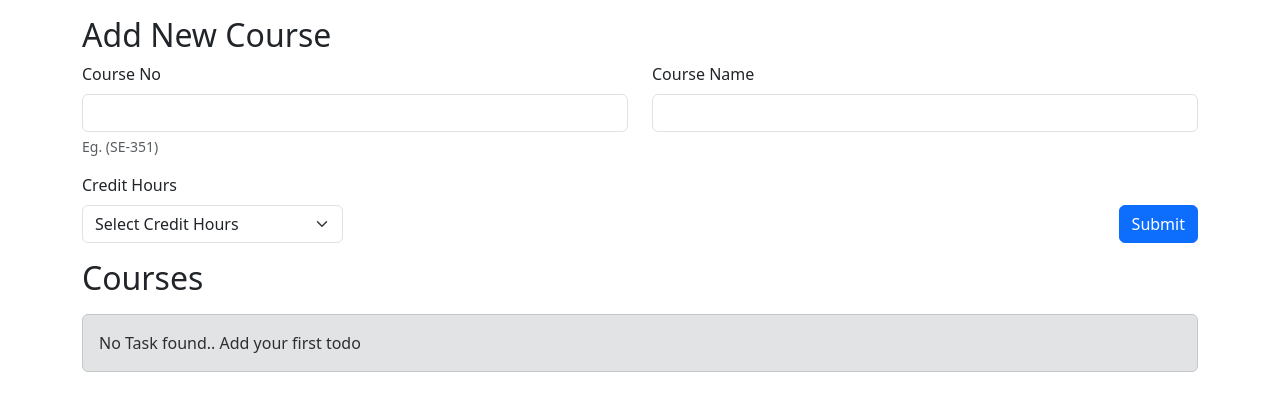
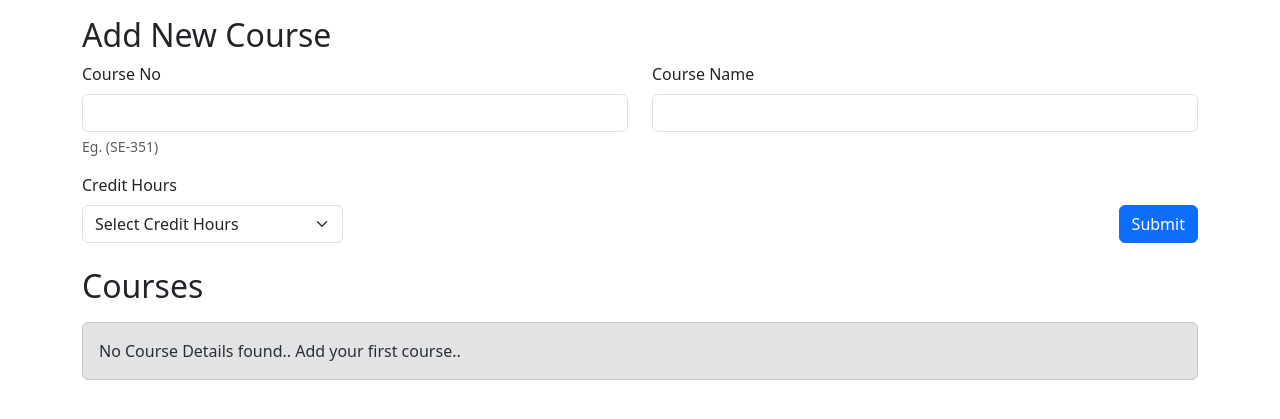
Before and after one commit to alishah18105/Flask-Practice, a Flask app: page /course in a window 1280 px wide. Shown: the part 56-475 px from the top of the page. Run offline with Flask 3, Linux system fonts and the light colour scheme; data that the repository does not hold is empty.

Commit message:
Read Operation Done

```diff
--- a/Student Management System/app.py
+++ b/Student Management System/app.py
@@ -1,21 +1,26 @@
 import os
 from flask import Flask, request, render_template, redirect
 from flask_sqlalchemy import SQLAlchemy
+from models import Student, Course, db, Student_Info
 
 app = Flask(__name__)
-SQLALCHEMY_DATABASE_URI = "postgresql://postgres:ali@localhost:5432/Student_Management"
-SQLALCHEMY_TRACK_MODIFICATIONS = False
-SECRET_KEY = os.urandom(24)
-#db = SQLAlchemy(app)
+app.config["SQLALCHEMY_DATABASE_URI"] = "postgresql://postgres:ali@localhost:5432/Student_Management"
+app.config["SQLALCHEMY_TRACK_MODIFICATIONS"] = False
+app.config["SECRET_KEY"] = os.urandom(24)
 
-@app.route('/')
+
+db.init_app(app)
+
+@app.route('/',methods=['GET', 'POST'] )
 
 def Students():
-    return render_template('student_page.html')
+    allStudents = Student.query.all()
+    return render_template('student_page.html',allStudents = allStudents)
 
-@app.route('/course')
-def Course():
-    return render_template('course_page.html')
+@app.route('/course',methods=['GET', 'POST'] )
+def Course_Info():
+    allCourses = Course.query.all()
+    return render_template('course_page.html',allCourses = allCourses)
 
 @app.route('/student_info')
 def Student_Info():
--- a/Student Management System/models.py
+++ b/Student Management System/models.py
@@ -1,7 +1,7 @@
 from flask_sqlalchemy import SQLAlchemy
 db = SQLAlchemy()
 
-class Students(db.Model):
+class Student(db.Model):
     __tablename__ = "Student"
     student_id = db.Column(db.Integer, primary_key=True)
     name = db.Column(db.String(50), nullable=False)
@@ -30,5 +30,5 @@ class Student_Info(db.Model):
     course_no = db.Column(db.String(20), db.ForeignKey("Course.course_no"), nullable=False)
     marks = db.Column(db.Integer, nullable=False)
 
-    student = db.relationship("Students", back_populates="student_info")
+    student = db.relationship("Student", back_populates="student_info")
     course = db.relationship("Course", back_populates="student_info")
--- a/Student Management System/templates/course_page.html
+++ b/Student Management System/templates/course_page.html
@@ -38,20 +38,17 @@ Course Record
         <button class="btn btn-primary" type="submit">Submit</button>
     </div>
 </div>
-
-
-
     </form>
 
 
 </div>
-<div class="container my-3">
+<div class="container my-4">
     <h2>Courses</h2>
 
     <tbody>
-        {% if allTodo|length == 0 %}
+        {% if allCourses|length == 0 %}
         <div class="alert alert-secondary my-3" role="alert">
-            No Task found.. Add your first todo
+            No Course Details found.. Add your first course..
         </div>
 
         {% else %}
@@ -59,23 +56,19 @@ Course Record
             <thead>
                 <tr>
                     <th scope="col">Sno.</th>
-                    <th scope="col">Title</th>
-                    <th scope="col">Description</th>
-                    <th scope="col">Date Created</th>
-                    <th scope="col">Actions</th>
+                    <th scope="col">Course No</th>
+                    <th scope="col">Course Title</th>
+                    <th scope="col">Credit Hours</th>
                 </tr>
             </thead>
 
-            {% for todo in allTodo %}
+            {% for course in allCourses %}
             <tr>
                 <th scope="row">{{loop.index}}</th>
-                <td>{{todo.title}}</td>
-                <td>{{todo.desc}}</td>
-                <td>{{todo.date_created}}</td>
-                <td>
-                    <a href="/edit/{{todo.sno}}" type="button" class="btn btn-outline-primary btn-sm mx-1">Edit</a>
-                    <a href="/delete/{{todo.sno}}" type="button" class="btn btn-outline-danger btn-sm mx-1">Delete</a>
-                </td>
+                <td>{{course.course_no}}</td>
+                <td>{{course.course_name}}</td>
+                <td>{{course.credit_hours}}</td>
+
             </tr>
             {% endfor %}
             {% endif %}
```
Also changed, not shown: Student Management System/templates/student_page.html (+14 -14 lines).
